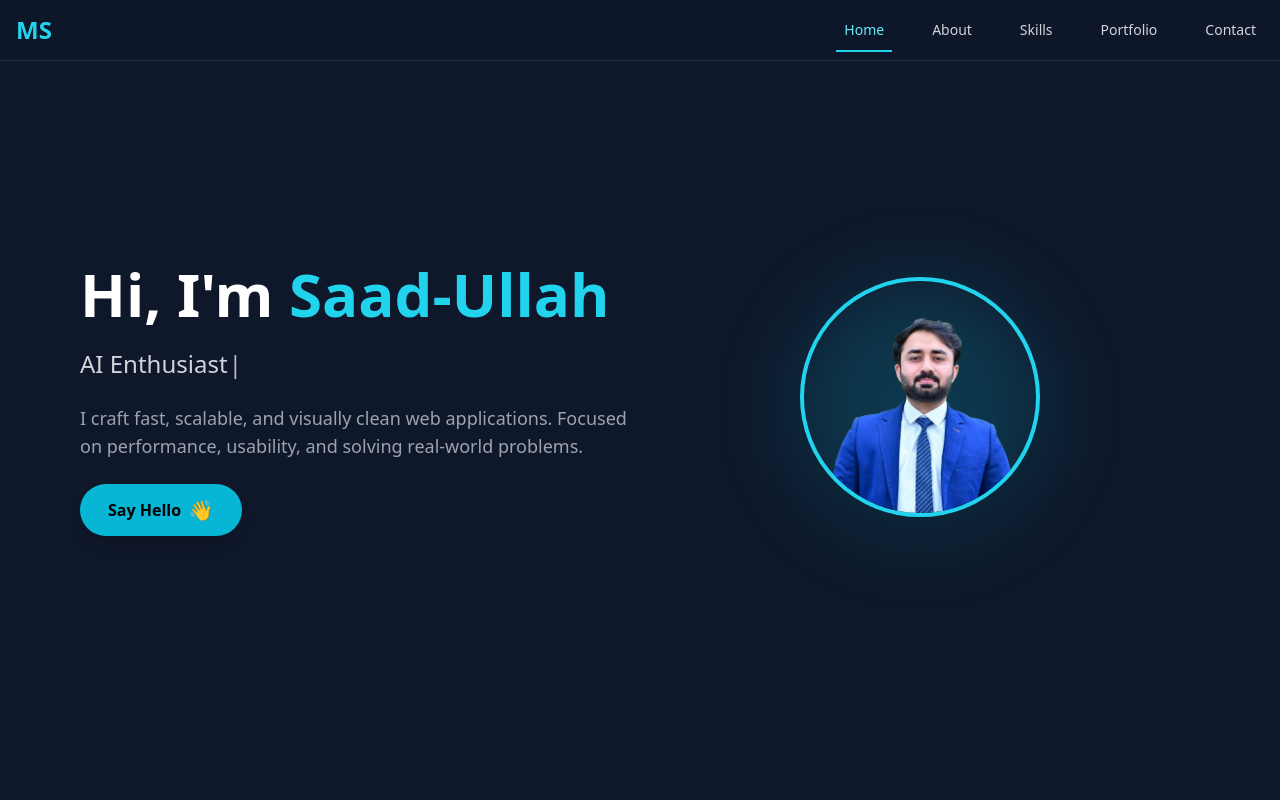
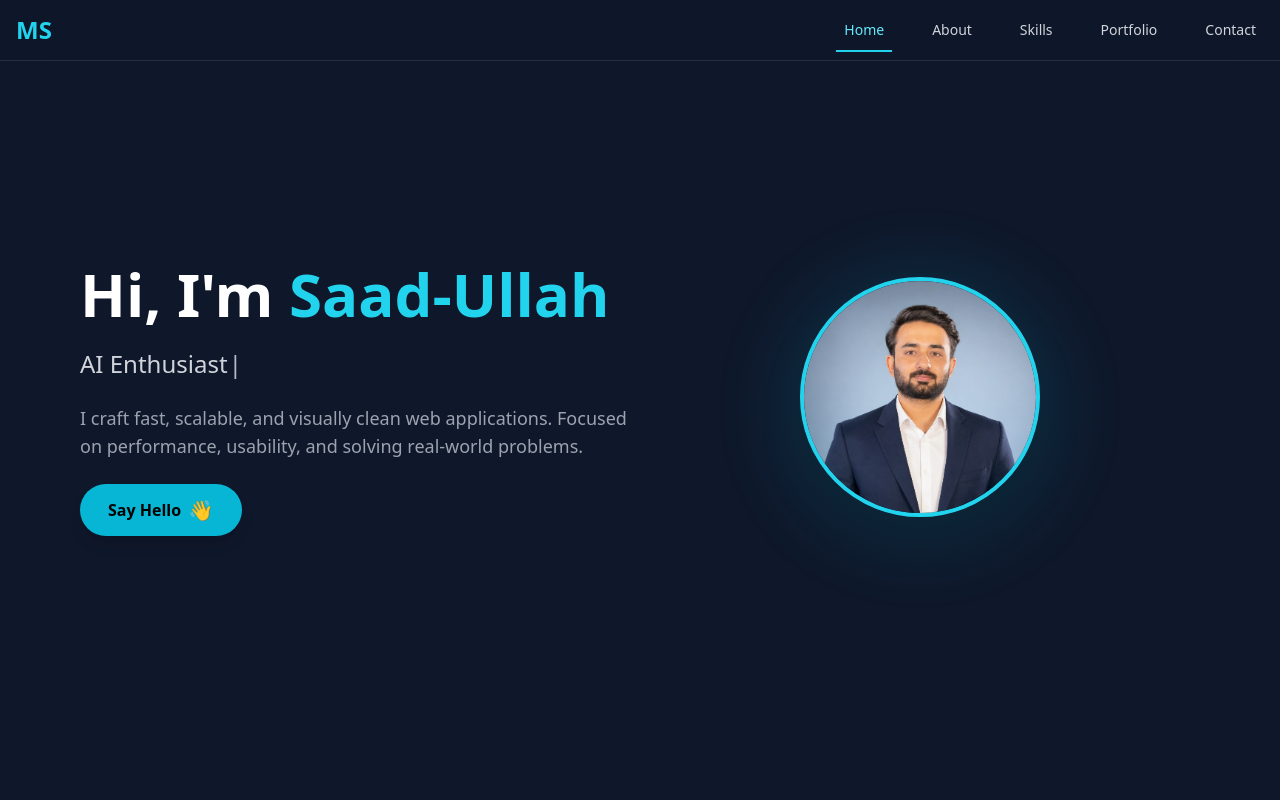
Before and after one commit to Saad-ullah33/portfolio, a React (Vite) app: page / in a window 1280 px wide. Shown: the top 800 px of the page. Built offline with nearby package versions, Linux system fonts and the light colour scheme.

Commit message:
added image

```diff
--- a/src/pages/home.jsx
+++ b/src/pages/home.jsx
@@ -2,7 +2,7 @@ import React from "react";
 import { motion } from "framer-motion";
 import Typewriter from "typewriter-effect";
 
-import img2 from "../assets/IMG_20260407_120910-removebg-preview (2).png";
+import image from "../assets/image.png";
 
 import About from "./about";
 import Skills from "./skills";
@@ -97,7 +97,7 @@ const Home = () => {
           <div className="absolute w-56 h-56 sm:w-64 sm:h-64 bg-cyan-500 opacity-20 blur-2xl rounded-full"></div>
 
           <motion.img
-            src={img2}
+            src={image}
             alt="Saad-Ullah"
             animate={{ y: [0, -10, 0] }}
             transition={{
```
Also changed, not shown: src/assets/image.png (added).
